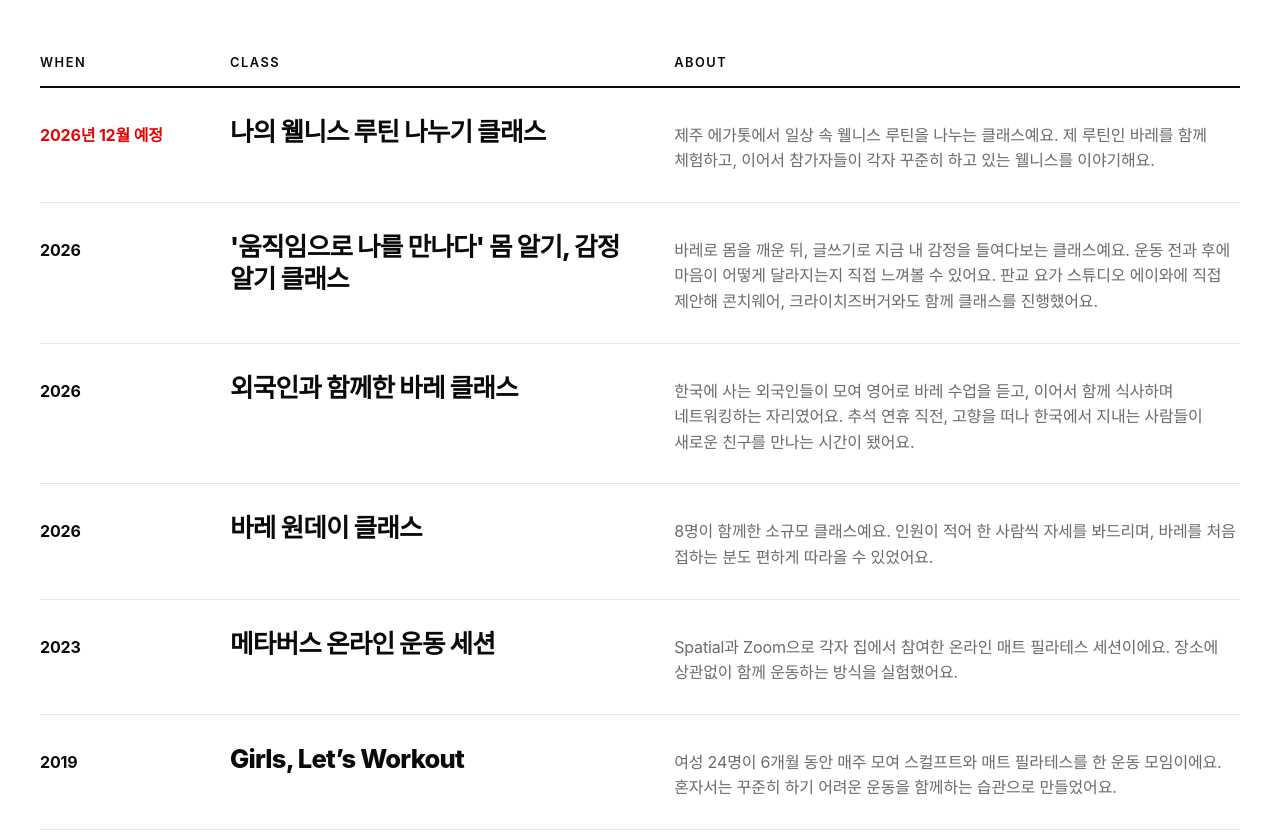
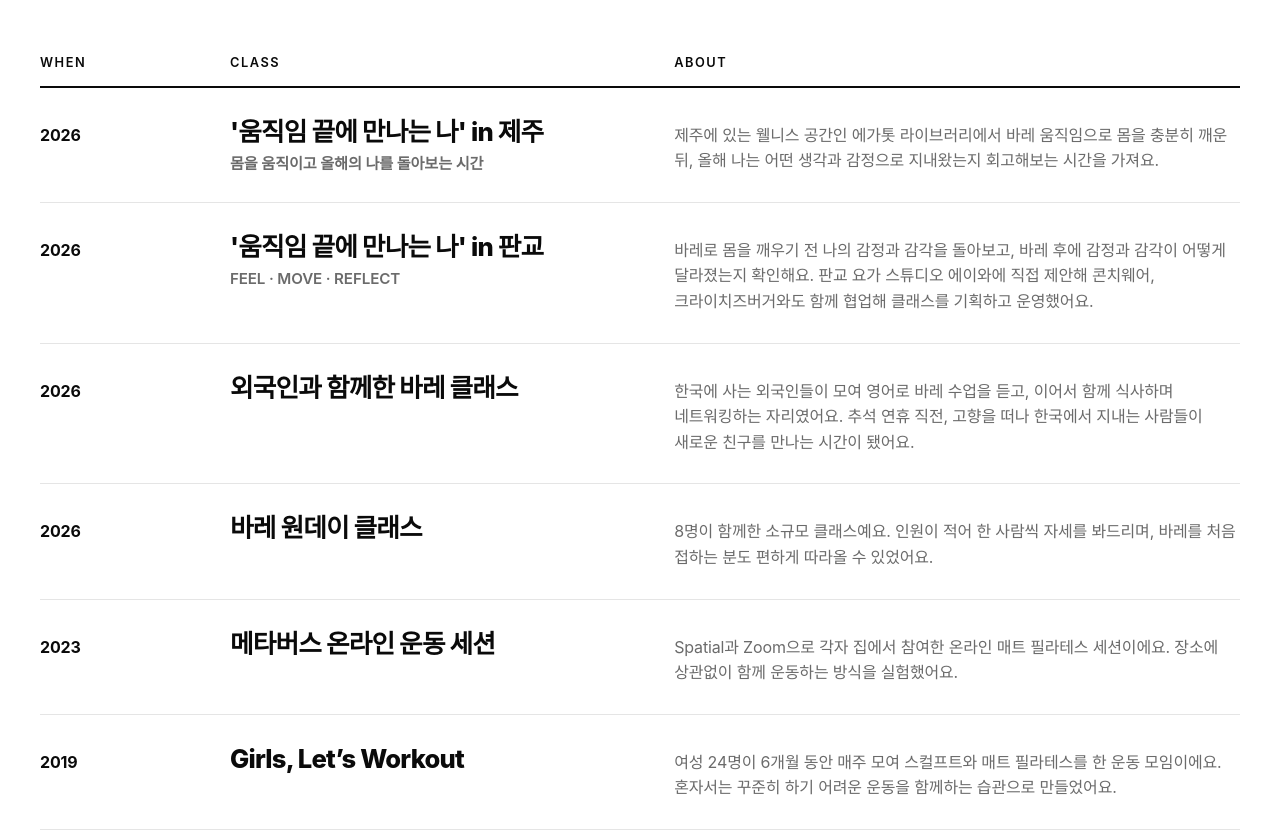
Before and after one commit to dahsoamjeong/soaminglab, a plain HTML site: page index.html in a window 1280 px wide. Shown: the part 2051-2885 px from the top of the page. Drawn offline with Linux system fonts and the light colour scheme; a web font is replaced by a local one.

Commit message:
Update Jeju and Pangyo class copy
Co-Authored-By: Claude Opus 5.5 <noreply@anthropic.com>

```diff
--- a/index.html
+++ b/index.html
@@ -121,6 +121,7 @@
   .program-list .no { font-weight: 700; color: var(--red); }
   .program-list h3 { font-size: clamp(1.25rem, 2.2vw, 1.6rem); font-weight: 800; letter-spacing: -0.03em; line-height: 1.25; }
   .program-list p { color: var(--gray); }
+  .program-list h3 .sub { display: block; margin-top: 6px; font-size: .95rem; font-weight: 600; letter-spacing: -0.01em; color: var(--gray); }
   .program-list.classes .no { color: var(--black); }
   .program-list.classes .no.red { color: var(--red); }
   @media (min-width: 760px) {
@@ -240,8 +241,8 @@
 
     <div class="program-head classes"><span>When</span><span>Class</span><span>About</span></div>
     <ul class="program-list classes">
-      <li class="reveal"><span class="no red" data-ko="2026년 12월 예정">Coming December 2026</span><h3 data-ko="나의 웰니스 루틴 나누기 클래스">What’s Your Wellness Routine?</h3><p data-ko="제주 에가톳에서 일상 속 웰니스 루틴을 나누는 클래스예요. 제 루틴인 바레를 함께 체험하고, 이어서 참가자들이 각자 꾸준히 하고 있는 웰니스를 이야기해요.">A class at Egattoc in Jeju about the routines that keep us well. Mine is barre, so we’ll start with a class together, then everyone shares what works for them.</p></li>
-      <li class="reveal"><span class="no">2026</span><h3 data-ko="'움직임으로 나를 만나다' 몸 알기, 감정 알기 클래스">Meet Yourself Through Movement</h3><p data-ko="바레로 몸을 깨운 뒤, 글쓰기로 지금 내 감정을 들여다보는 클래스예요. 운동 전과 후에 마음이 어떻게 달라지는지 직접 느껴볼 수 있어요. 판교 요가 스튜디오 에이와에 직접 제안해 콘치웨어, 크라이치즈버거와도 함께 클래스를 진행했어요.">Barre to get the body moving, then journaling to check in with how you feel. It’s a chance to notice how much your mood can shift in a single workout. I pitched the idea to AYWA, a yoga studio in Pangyo, and teamed up with Conch and Crycheeseburger to make it happen.</p></li>
+      <li class="reveal"><span class="no">2026</span><h3 data-ko="'움직임 끝에 만나는 나' in 제주<span class=&quot;sub&quot;>몸을 움직이고 올해의 나를 돌아보는 시간</span>">Meet Yourself Through Movement in Jeju<span class="sub">Move your body, then look back on your year</span></h3><p data-ko="제주에 있는 웰니스 공간인 에가톳 라이브러리에서 바레 움직임으로 몸을 충분히 깨운 뒤, 올해 나는 어떤 생각과 감정으로 지내왔는지 회고해보는 시간을 가져요.">At Egattoc Library, a wellness space in Jeju, we wake the body up with barre, then take time to look back on the thoughts and feelings that carried us through the year.</p></li>
+      <li class="reveal"><span class="no">2026</span><h3 data-ko="'움직임 끝에 만나는 나' in 판교<span class=&quot;sub&quot;>FEEL · MOVE · REFLECT</span>">Meet Yourself Through Movement in Pangyo<span class="sub">FEEL · MOVE · REFLECT</span></h3><p data-ko="바레로 몸을 깨우기 전 나의 감정과 감각을 돌아보고, 바레 후에 감정과 감각이 어떻게 달라졌는지 확인해요. 판교 요가 스튜디오 에이와에 직접 제안해 콘치웨어, 크라이치즈버거와도 함께 협업해 클래스를 기획하고 운영했어요.">Before barre, we check in with how we feel, in body and mind. After class, we notice what’s changed. I pitched the class to AYWA, a yoga studio in Pangyo, then planned and ran it together with Conch and Crycheeseburger.</p></li>
       <li class="reveal"><span class="no">2026</span><h3 data-ko="외국인과 함께한 바레 클래스">Barre for the International Community</h3><p data-ko="한국에 사는 외국인들이 모여 영어로 바레 수업을 듣고, 이어서 함께 식사하며 네트워킹하는 자리였어요. 추석 연휴 직전, 고향을 떠나 한국에서 지내는 사람들이 새로운 친구를 만나는 시간이 됐어요.">A barre class in English for internationals living in Korea, followed by dinner and some mingling. It was right before Chuseok, so for a lot of people far from home, it was a nice way to make new friends.</p></li>
       <li class="reveal"><span class="no">2026</span><h3 data-ko="바레 원데이 클래스">Barre One-Day Class</h3><p data-ko="8명이 함께한 소규모 클래스예요. 인원이 적어 한 사람씩 자세를 봐드리며, 바레를 처음 접하는 분도 편하게 따라올 수 있었어요.">A small group of eight. With so few people, I could work with everyone on their form, so even total beginners felt comfortable.</p></li>
       <li class="reveal"><span class="no">2023</span><h3 data-ko="메타버스 온라인 운동 세션">Metaverse Workout</h3><p data-ko="Spatial과 Zoom으로 각자 집에서 참여한 온라인 매트 필라테스 세션이에요. 장소에 상관없이 함께 운동하는 방식을 실험했어요.">A mat Pilates class over Spatial and Zoom, with everyone joining from their living room. A little experiment in working out together, wherever you are.</p></li>
```
